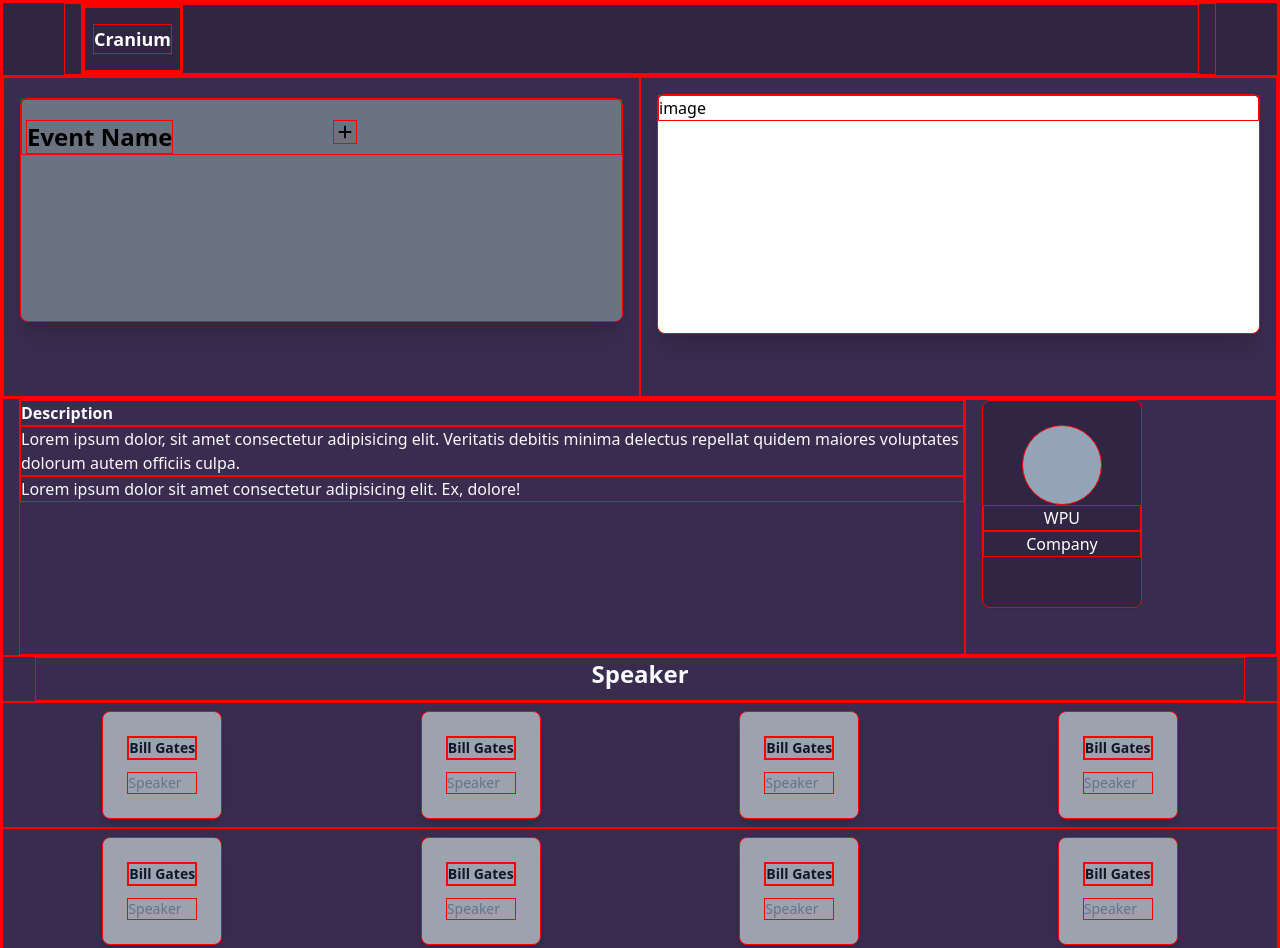
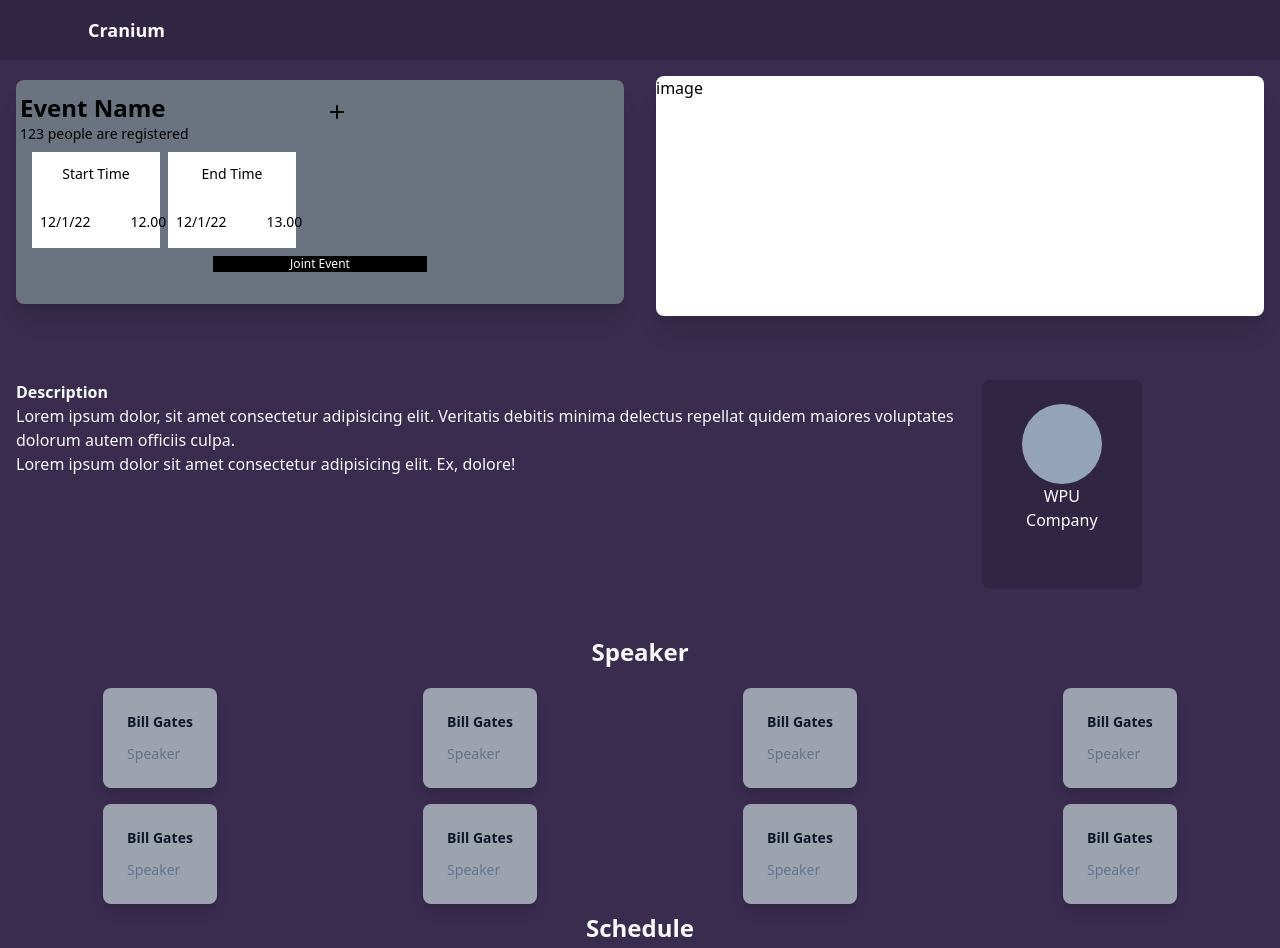
Before and after one commit to Darren-34810/mockup-cr, a website: page src/eventlandingpage.html in a window 1280 px wide. Shown: the top 948 px of the page. Drawn offline with nearby package versions, Linux system fonts and the light colour scheme.

Commit message:
Masukin beberapa detail Event Name dan Register

```diff
--- a/src/eventlandingpage.html
+++ b/src/eventlandingpage.html
@@ -29,11 +29,11 @@
     </script>
 
     <title>Document</title>
-    <style type="text/tailwindcss">
+    <!-- <style type="text/tailwindcss">
         *{
             border : 1px solid red;
          }
-    </style>
+    </style>      -->
 
 </head>
 <body>
@@ -57,12 +57,44 @@
        <div class="flex-auto ml-auto mt-0 w-96 h-80">
         <div class="mx-4 my-5 h-56 shadow-xl bg-gray-500 rounded-lg">
         <div class="flex flex-row">
-         <a class="ml-1 mr-40 mt-5 text-2xl font-bold">Event Name</a>
+          <div class="flex flex-col">
+         <a class="ml-1 mr-40 mt-3 text-2xl font-bold">Event Name</a>
+         <a class="ml-1 text-sm font-thin">123 people are registered</a>
+        </div>
          <svg xmlns="http://www.w3.org/2000/svg" class="mt-5 h-6 w-6" fill="none" viewBox="0 0 24 24" stroke="currentColor" >
           <path stroke-linecap="round" stroke-linejoin="round" stroke-width="2" d="M12 6v6m0 0v6m0-6h6m-6 0H6" />
         </svg>
         </div>
-      </div>
+
+        <div class="flex-flex-row mt-2 ml-auto h-24">
+          <div class="flex flex-row">
+            <div class="flex flex-col ml-4">
+              <div class="w-32 h-12 bg-white">
+              <p class="text-center text-sm font-thin my-3">Start Time</p>
+              </div>
+              <div class="flex flex-row w-32 h-12 bg-white">
+                <p class="ml-2 text-center text-sm font-thin my-3">12/1/22</p>
+                <p class="ml-10 text-center text-sm font-thin my-3">12.00</p>
+                </div>
+                </div>
+                <div class="flex flex-col">
+                  <div class="ml-2 w-32 h-12 bg-white">
+                  <p class="text-center text-sm font-thin my-3">End Time</p>
+                  </div>
+                  <div class="ml-2 flex flex-row w-32 h-12 bg-white">
+                    <p class="ml-2 text-center text-sm font-thin my-3">12/1/22</p>
+                    <p class="ml-10 text-center text-sm font-thin my-3">13.00</p>
+                    </div>
+                    </div>
+              </div>
+            </div>
+            <div class="mx-auto w-80 h-11 ">
+                <div class="mt-2 w-2/3 h-max mx-auto bg-black">
+                  <p class="text-white text-center text-xs">Joint Event</p>
+                </div>
+            </div>
+          </div>
+        </div>
        </div>
 
        <div class=" flex-auto ml-auto mt-0 w-96 h-80">
```
